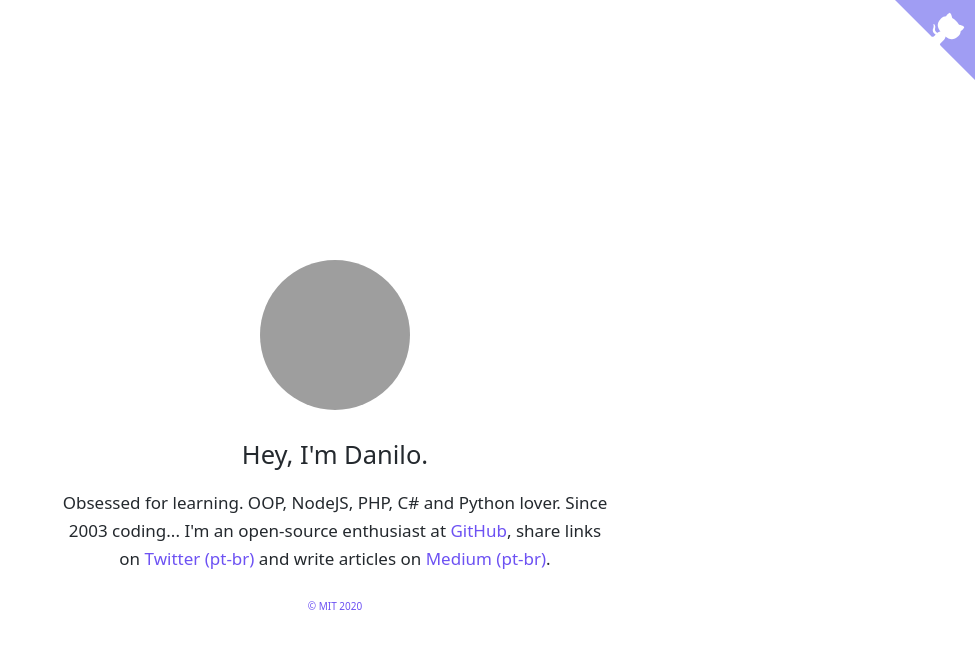
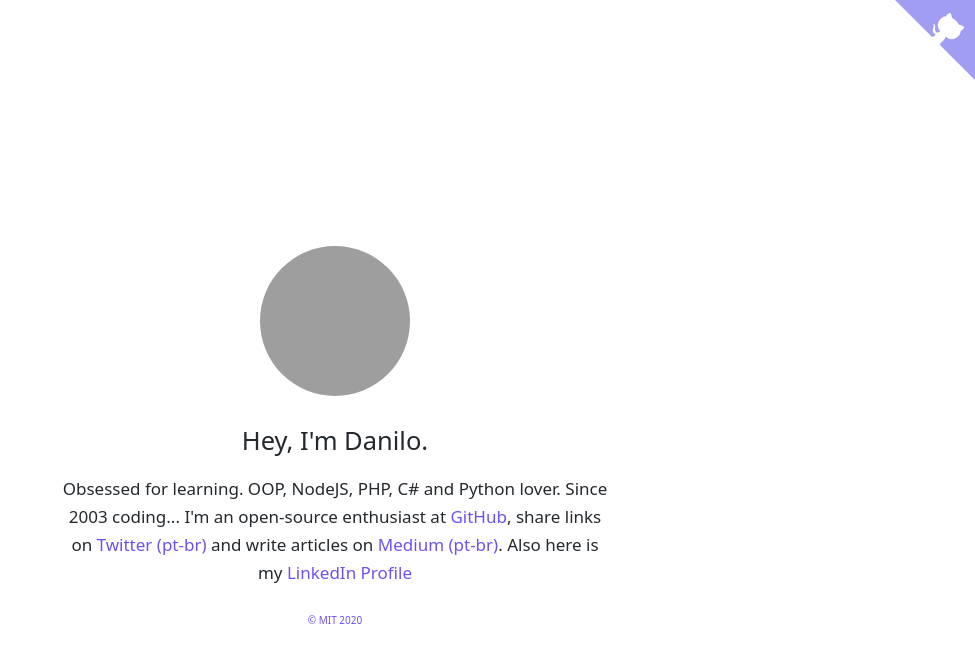
Before and after one commit to danilolutz/danilolutz.github.io, a Jekyll site: the page built from index.html, in a window 1280 px wide. Shown: the top 663 px of the page, without its empty margins (305-1280 px from the left). Built offline with Jekyll 4.4.1, drawn with Linux system fonts in a browser that asks for light colours; nearby versions of some CDN libraries; grey boxes are pictures that could not be loaded.

Commit message:
Update index.html

```diff
--- a/index.html
+++ b/index.html
@@ -10,7 +10,7 @@ image: https://avatars0.githubusercontent.com/u/1561739
     </header>
 
     <p>Obsessed for learning. OOP, NodeJS, PHP, C# and Python lover. Since 2003 coding... I'm an open-source enthusiast at <a href="https://github.com/danilolutz" title="Visit Danilos's GitHub account">GitHub</a>,
-      share links on <a href="https://twitter.com/danilolutz" title="Visit Danilos's Twitter account">Twitter (pt-br)</a> and write articles on <a href="https://medium.com/@danilolutz" title="Visit Danilos's Medium account">Medium (pt-br)</a>.</p>
+      share links on <a href="https://twitter.com/danilolutz" title="Visit Danilos's Twitter account">Twitter (pt-br)</a> and write articles on <a href="https://medium.com/@danilolutz" title="Visit Danilos's Medium account">Medium (pt-br)</a>. Also here is my <a href="https://www.linkedin.com/in/danilolutz/" title="Visit Danilos's LinkedIn profile">LinkedIn Profile</a></p>
 
     <footer>
       <small><a href="{{ site.github.repository_url }}/blob/master/LICENSE" title="View the license on GitHub">&copy; MIT {{ site.time | date: '%Y' }}</a></small>
```
